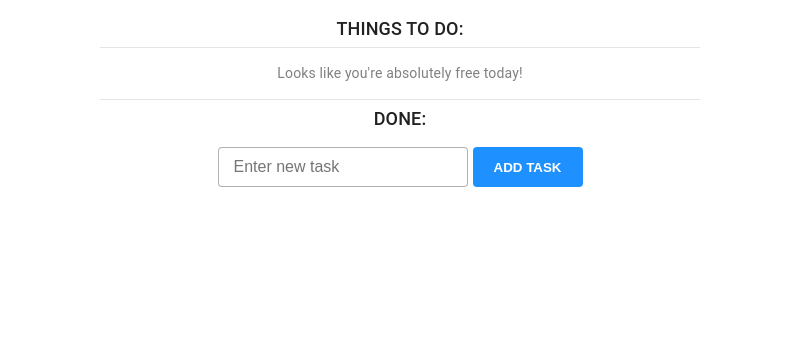
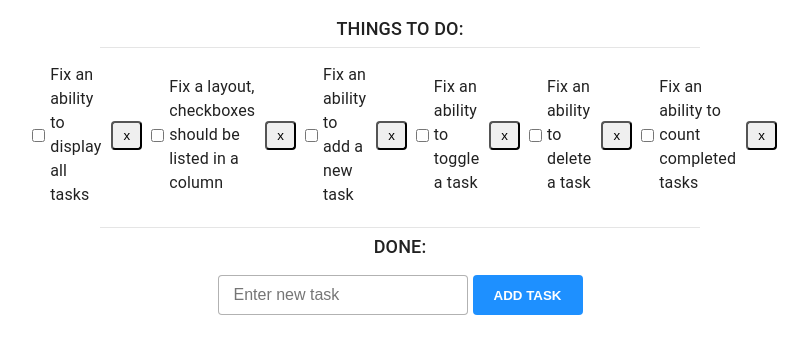
Before and after one commit to ramanhira10/broken-app, a Next.js app: page / in a window 1280 px wide. Shown: the top 354 px of the page, without its empty margins (240-1048 px from the left). Built offline with nearby package versions, Linux system fonts and the light colour scheme.

Commit message:
fixed the displaying for tasks in todos

```diff
--- a/src/pages/index.tsx
+++ b/src/pages/index.tsx
@@ -44,7 +44,7 @@ const Container = styled("div")({
 });
 
 const Home: NextPage = () => {
-  const [todos, setTodos] = useState([]);
+  const [todos, setTodos] = useState(tasks);
 
   return (
     <Container>
```
